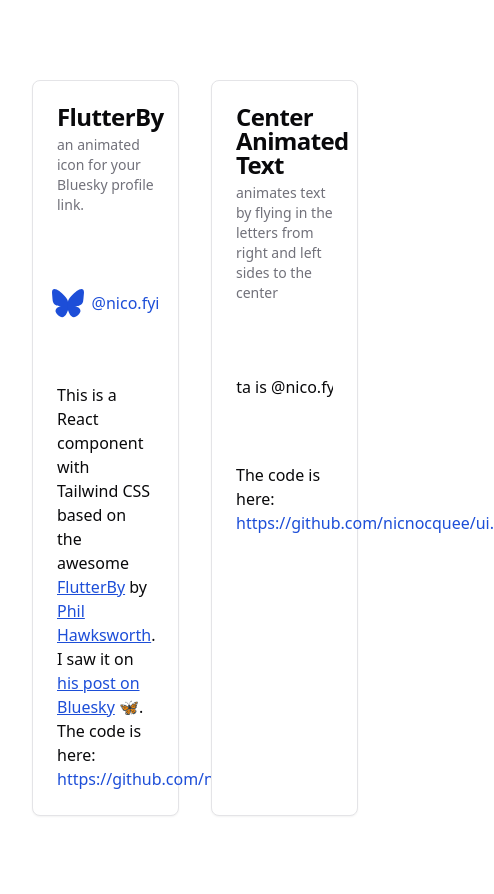
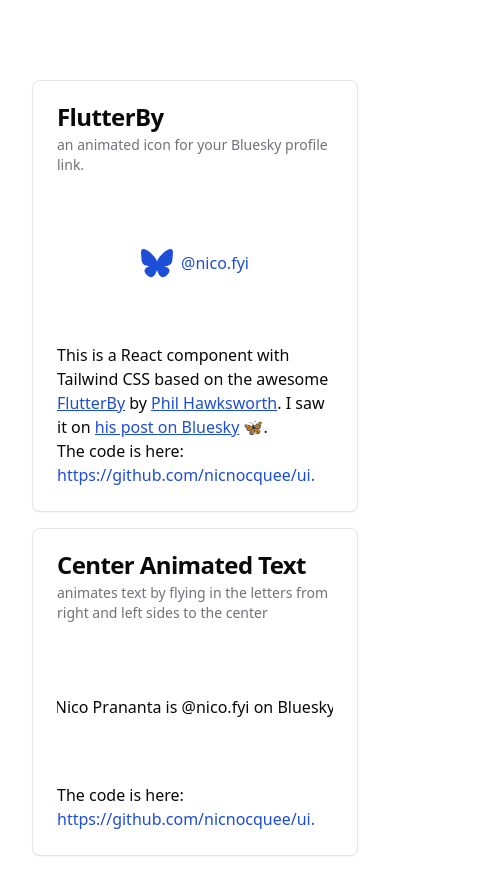
Before and after one commit to nicnocquee/ui, a React (Vite) app: page / in a window 390 px wide. Shown: the top 894 px of the page, 494 px wide, since content can reach past the window. Built offline with nearby package versions, Linux system fonts and the light colour scheme.

Commit message:
refactor layout: update grid columns in App component for better responsiveness and spacing on smaller screens

```diff
--- a/src/app.tsx
+++ b/src/app.tsx
@@ -3,7 +3,7 @@
 
 function App() {
   return (
-    <div className="max-w-7xl mx-auto my-12 p-8 grid grid-cols-2 gap-8">
+    <div className="max-w-7xl mx-auto my-12 p-8 grid grid-cols-1 gap-4 sm:grid-cols-2 sm:gap-8">
       <BlueSkyFlutterExample />
       <CenterAnimatedTextExample />
     </div>
```
